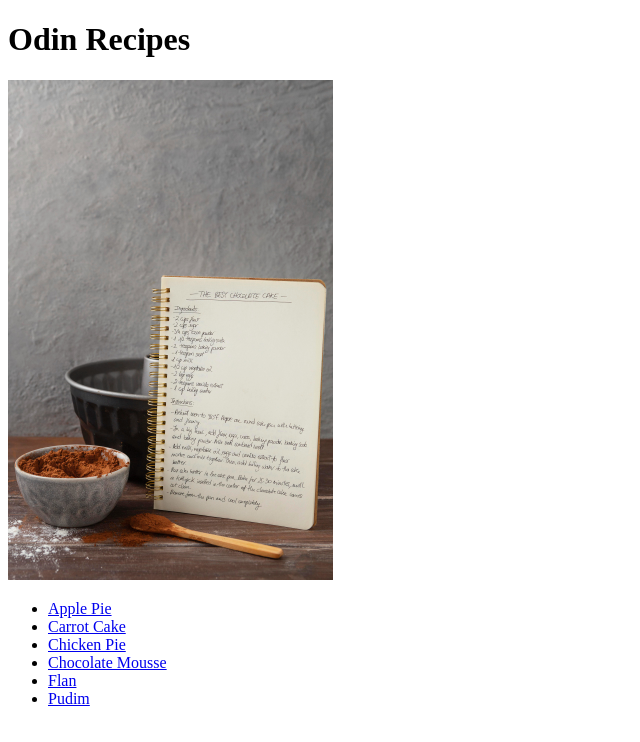
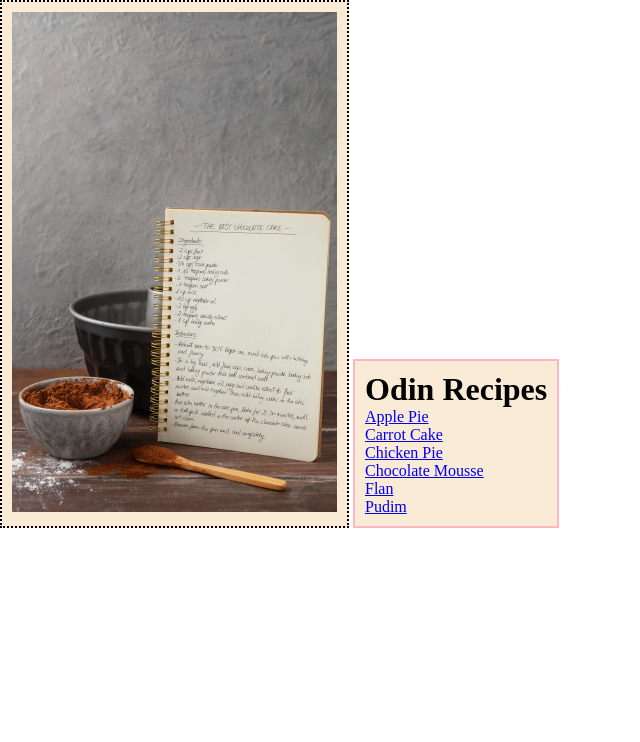
Before and after one commit to Enirudo/odin-recipes, a plain HTML site: page index.html in a window 1280 px wide. Shown: the whole page, without its empty margins (0-640 px from the left). Drawn offline with Linux system fonts and the light colour scheme.

Commit message:
Add simple CSS styling

```diff
--- /dev/null
+++ b/css/styles.css
@@ -0,0 +1,29 @@
+*
+::before,
+::after {
+    box-sizing: border-box;
+}
+
+* {
+    margin: 0%;
+    padding: 0%;
+}
+
+.recipes-card {
+    display: inline-block;
+    padding: 10px;
+}
+
+.image {
+    background-color: antiquewhite;
+    border: 2px dotted black;
+}
+
+.content {
+    border: 2px solid lightpink;
+    background-color: antiquewhite;
+}
+
+li {
+    list-style: none;
+}
--- a/index.html
+++ b/index.html
@@ -3,10 +3,15 @@
   <head>
     <meta charset="UTF-8">
     <title>Recipes</title>
+    <link rel="stylesheet" href="css/styles.css">
   </head>
   <body>
+
+    <div class="recipes-card image">
+      <img src="img/recipes-book.jpg" alt="A recipes notebook, a bowl and a wood spoon" height="500px">
+    </div>
+    <div class="recipes-card content">
       <h1>Odin Recipes</h1>
-    <img src="img/recipes-book.jpg" alt="A recipes notebook, a bowl and a wood spoon" height="500px">
       <ul>
         <li><a href="recipes/apple-pie.html">Apple Pie</a></li>
         <li><a href="recipes/carrot-cake.html">Carrot Cake</a></li>
@@ -15,5 +20,6 @@
         <li><a href="recipes/flan.html">Flan</a></li>
         <li><a href="recipes/pudim.html">Pudim</a></li>
       </ul>
+    </div>
   </body>
 </html>
```
Lines whose indentation alone changed are shown as unchanged.
